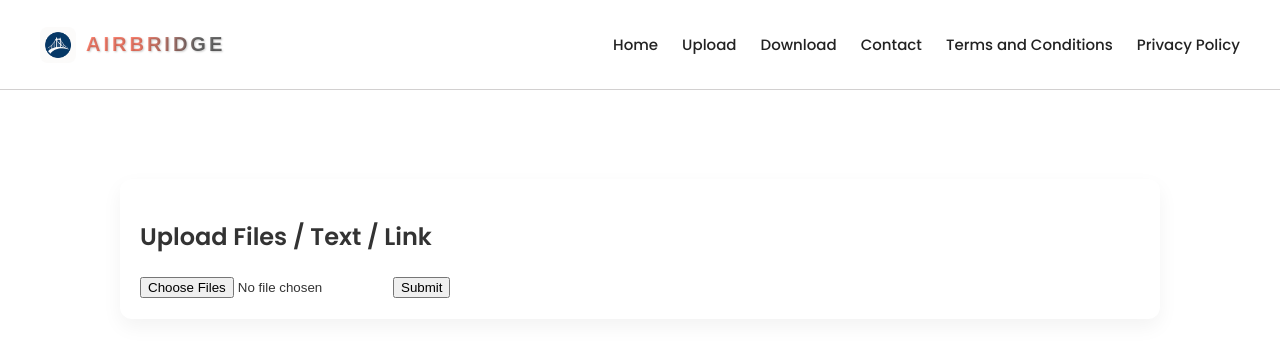
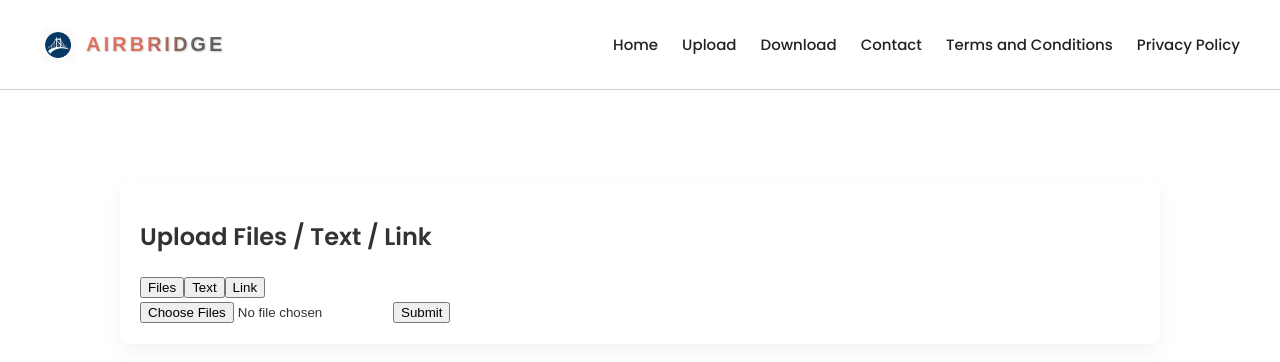
Before and after one commit to Sanjay-adepu/Airbridge, a React (Vite) app: page /upload in a window 1280 px wide. Shown: the top 362 px of the page. Built offline with nearby package versions, Linux system fonts and the light colour scheme.

Commit message:
Update Uploader.jsx

```diff
--- a/src/Uploader.jsx
+++ b/src/Uploader.jsx
@@ -1,10 +1,16 @@
 import React, { useState } from 'react';
-import { generateUploadThingUrl } from 'uploadthing/client';
 import Navbar from './Navbar/Navbar.jsx';
 import './Upload.css';
 import axios from 'axios';
 
+// 🔐 UploadThing token (ensure this is secure for production)
 const UPLOADTHING_TOKEN = 'eyJhcGlLZXkiOiJza19saXZlXzY3Nzc0NDMyZmI4YmY4ZWRiODdkMTYwZGMzZGY5ZTRhNGM5ZjA3OGI4MzRkNjgwZjMyMmJjOWE2MTIwMzJmM2UiLCJhcHBJZCI6InJnMDdnbmtrbzYiLCJyZWdpb25zIjpbInNlYTEiXX0=';
+
+// ✅ Custom function to generate the upload URL (matches your backend flow)
+const generateUploadThingUrl = (token) => {
+  // Replace `customUploader` with the actual UploadThing endpoint slug if needed
+  return `https://uploadthing.com/api/uploadFiles?slug=customUploader&utUploadToken=${token}`;
+};
 
 const UploadInterface = () => {
   const [selectedType, setSelectedType] = useState('files');
@@ -19,8 +25,9 @@ const UploadInterface = () => {
       return alert('Please select at least one file.');
     }
 
+    try {
       const fileData = new FormData();
-    files.forEach((file) => fileData.append("files", file));
+      files.forEach((file) => fileData.append('files', file));
 
       const uploadRes = await fetch(generateUploadThingUrl(UPLOADTHING_TOKEN), {
         method: 'POST',
@@ -29,17 +36,17 @@ const UploadInterface = () => {
 
       const result = await uploadRes.json();
 
-    const uploadedFiles = result.files.map(file => ({
+      const uploadedFiles = result.files.map((file) => ({
         url: file.url,
         name: file.name,
         type: file.type,
-      key: file.key, // ✅ necessary for deletion
+        key: file.key,
       }));
 
       const sessionPayload = {
         files: uploadedFiles,
         text,
-      link
+        link,
       };
 
       const saveRes = await axios.post('https://airbridge-backend.vercel.app/save', sessionPayload);
@@ -48,6 +55,10 @@ const UploadInterface = () => {
 
       const qrRes = await axios.get(`https://airbridge-backend.vercel.app/qrcode/${generatedCode}`);
       setQrImage(qrRes.data.qr);
+    } catch (err) {
+      console.error('Upload failed:', err);
+      alert('Upload failed. Please try again.');
+    }
   };
 
   return (
@@ -55,6 +66,13 @@ const UploadInterface = () => {
       <Navbar />
       <div className="upload-container">
         <h2>Upload Files / Text / Link</h2>
+
+        <div className="upload-type-selector">
+          <button onClick={() => setSelectedType('files')}>Files</button>
+          <button onClick={() => setSelectedType('text')}>Text</button>
+          <button onClick={() => setSelectedType('link')}>Link</button>
+        </div>
+
         {selectedType === 'files' && (
           <input
             type="file"
@@ -63,17 +81,30 @@ const UploadInterface = () => {
           />
         )}
         {selectedType === 'text' && (
-          <textarea value={text} onChange={(e) => setText(e.target.value)} placeholder="Enter text..." />
+          <textarea
+            value={text}
+            onChange={(e) => setText(e.target.value)}
+            placeholder="Enter text..."
+          />
         )}
         {selectedType === 'link' && (
-          <input value={link} onChange={(e) => setLink(e.target.value)} placeholder="Enter link..." />
+          <input
+            value={link}
+            onChange={(e) => setLink(e.target.value)}
+            placeholder="Enter link..."
+          />
         )}
+
         <button onClick={handleUpload}>Submit</button>
 
         {code && (
           <div className="result">
             <p><strong>Code:</strong> {code}</p>
-            <a href={`https://airbridge-backend.vercel.app/download/${code}`} target="_blank" rel="noreferrer">
+            <a
+              href={`https://airbridge-backend.vercel.app/download/${code}`}
+              target="_blank"
+              rel="noreferrer"
+            >
               Download ZIP
             </a>
             {qrImage && <img src={qrImage} alt="QR Code" />}
```
Lines whose indentation alone changed are shown as unchanged.
